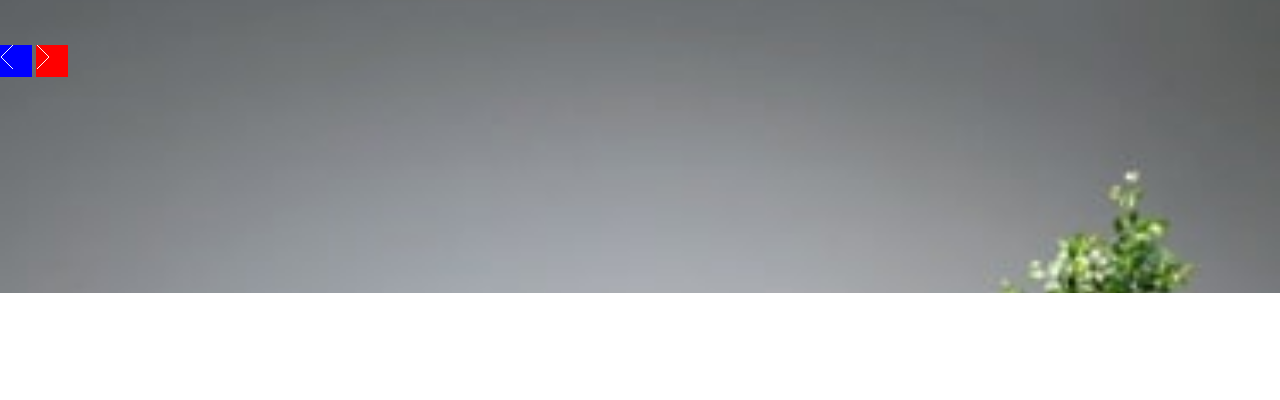
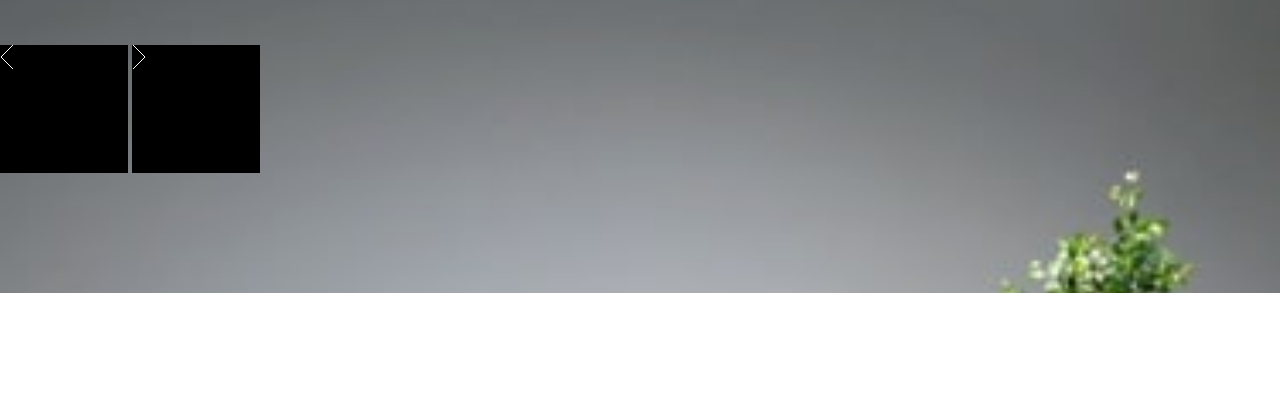
Before and after one commit to ally-glenday/fm-room-homepage-master, a plain HTML site: page index.html in a window 1280 px wide. Shown: the part 67-467 px from the top of the page. Drawn offline with Linux system fonts and the light colour scheme.

```diff
--- a/styles.css
+++ b/styles.css
@@ -86,6 +86,7 @@ nav{
     background-image: url("images/mobile-image-hero-1.jpg");
     background-size: cover;
     background-repeat: no-repeat;
+    position: relative;
     width: 100%;
     height: 45vh;
 }
@@ -171,13 +172,18 @@ ul li{
     max-width: fit-content;
 
 }
+.slide-show-button{
+    background-color: var(--black);
+    padding: 5%;
+
+}
 .slide-show-button:first-of-type{
     background-image: url("images/icon-angle-left.svg");
-    background-color: blue;
+
 }
 .slide-show-button:last-of-type{
     background-image: url("images/icon-angle-right.svg");
-    background-color: red;
+
 }
 
 h1{
```
